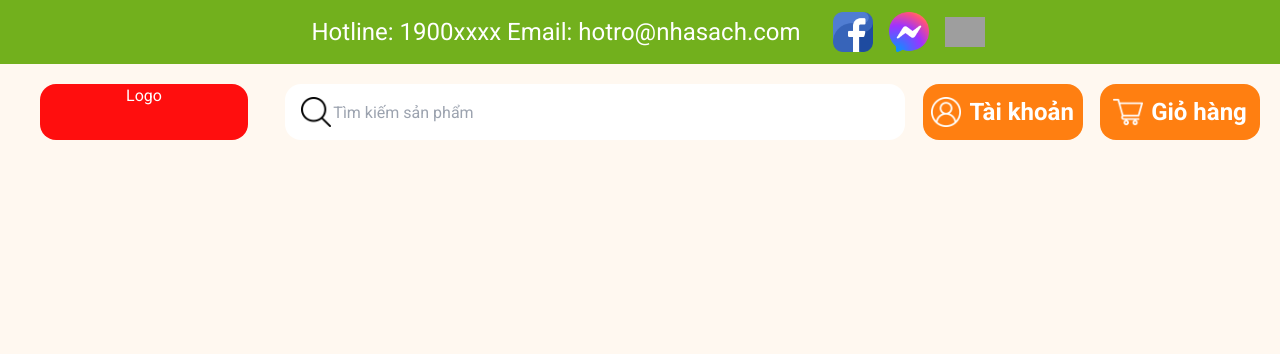
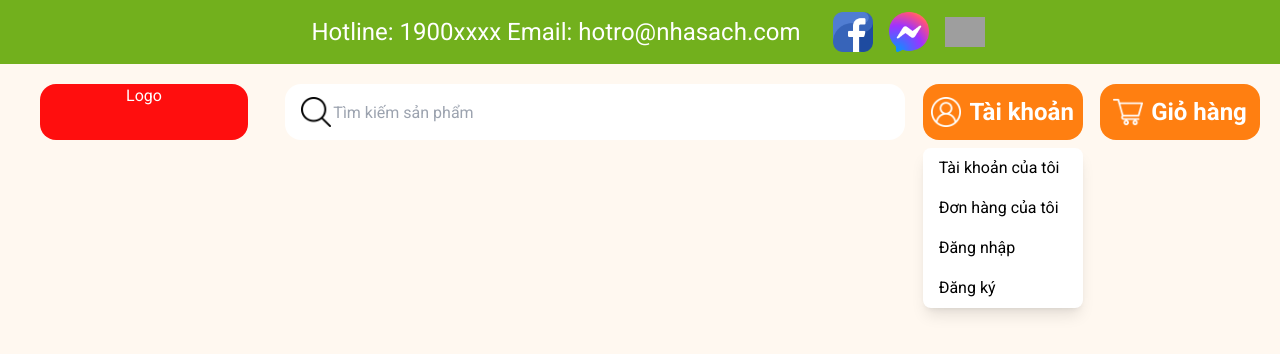
Before and after one commit to Tinii1601/do-an-IE104, a React (Create React App) app: page / in a window 1280 px wide. Both pictures are taken after a click on the button "Tài khoản". Shown: the top 354 px of the page. Built offline with nearby package versions, Linux system fonts and the light colour scheme; grey boxes are pictures that could not be loaded.

Commit message:
update header lan 1

```diff
--- a/src/components/Header.js
+++ b/src/components/Header.js
@@ -1,6 +1,9 @@
 import React from "react";
+class Header extends React.Component {
+  state = {
+    showAccountOptions: false,
+  };
 
-class Header extends React.Component {
   render() {
     return (
       <>
@@ -46,7 +49,16 @@ class Header extends React.Component {
                 className="w-full h-14 rounded-2xl border-black border-solid pl-12 pr-5"
               />
             </div>
-            <button className="w-40 h-14 bg-orange rounded-2xl text-white text-2xl font-bold flex items-center justify-center space-x-2">
+
+            <div className="relative">
+              <button
+                className="w-40 h-14 bg-orange rounded-2xl text-white text-2xl font-bold flex items-center justify-center space-x-2"
+                onClick={() =>
+                  this.setState({
+                    showAccountOptions: !this.state.showAccountOptions,
+                  })
+                }
+              >
                 <img
                   src={require("../assets/icons/icon_user.png")}
                   alt="User Icon"
@@ -55,6 +67,23 @@ class Header extends React.Component {
                 />
                 <span>Tài khoản</span>
               </button>
+              {this.state.showAccountOptions && (
+                <div className="absolute top-full mt-2 w-40 bg-white shadow-lg rounded-lg">
+                  <button className="w-full text-left px-4 py-2 hover:bg-gray-200">
+                    Tài khoản của tôi
+                  </button>
+                  <button className="w-full text-left px-4 py-2 hover:bg-gray-200">
+                    Đơn hàng của tôi
+                  </button>
+                  <button className="w-full text-left px-4 py-2 hover:bg-gray-200">
+                    Đăng nhập
+                  </button>
+                  <button className="w-full text-left px-4 py-2 hover:bg-gray-200">
+                    Đăng ký
+                  </button>
+                </div>
+              )}
+            </div>
             <button className="w-40 h-14 bg-orange rounded-2xl text-white text-2xl font-bold flex items-center justify-center space-x-2">
               <img
                 src={require("../assets/icons/icon_cart.png")}
@@ -66,6 +95,12 @@ class Header extends React.Component {
             </button>
           </div>
         </header>
+        {this.state.showAccountOptions && (
+          <div
+            className="fixed inset-0"
+            onClick={() => this.setState({ showAccountOptions: false })}
+          ></div>
+        )}
       </>
     );
   }
```
Lines whose indentation alone changed are shown as unchanged.
